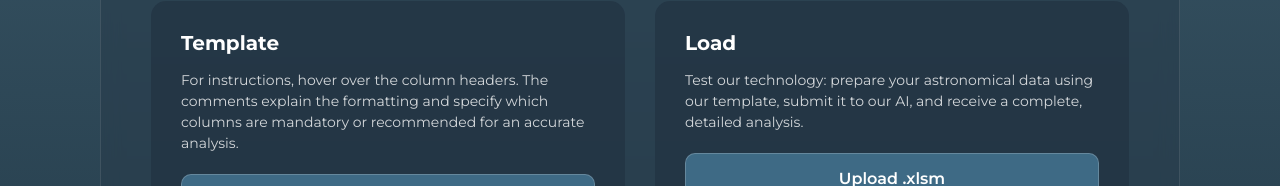
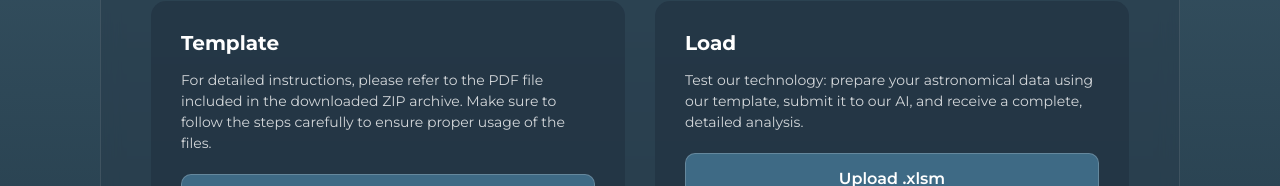
Before and after one commit to samukovisk/ai-exoplanet-hunter, a SvelteKit app in the folder front-end/: page /input in a window 1280 px wide. Shown: the part 766-952 px from the top of the page. Built offline with nearby package versions, Linux system fonts and the light colour scheme.

Commit message:
Finaliza a Estrutura Geral de Todas as Páginas

```diff
--- a/front-end/src/routes/input/+page.svelte
+++ b/front-end/src/routes/input/+page.svelte
@@ -139,9 +139,8 @@
                     <div class="upload-section">
                         <h3>Template</h3>
                         <p>
-                            For instructions, hover over the column headers. The comments explain
-                            the formatting and specify which columns are mandatory or recommended
-                            for an accurate analysis.
+                            For detailed instructions, please refer to the PDF file included in the downloaded ZIP archive.
+                            Make sure to follow the steps carefully to ensure proper usage of the files.
                         </p>
                         <button type="button" class="btn btn-primary" on:click={downloadTemplate}>
                             Download Template
```
